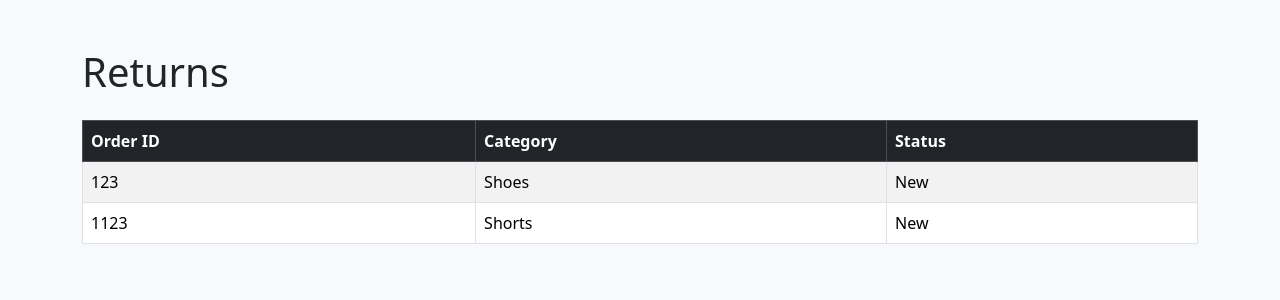
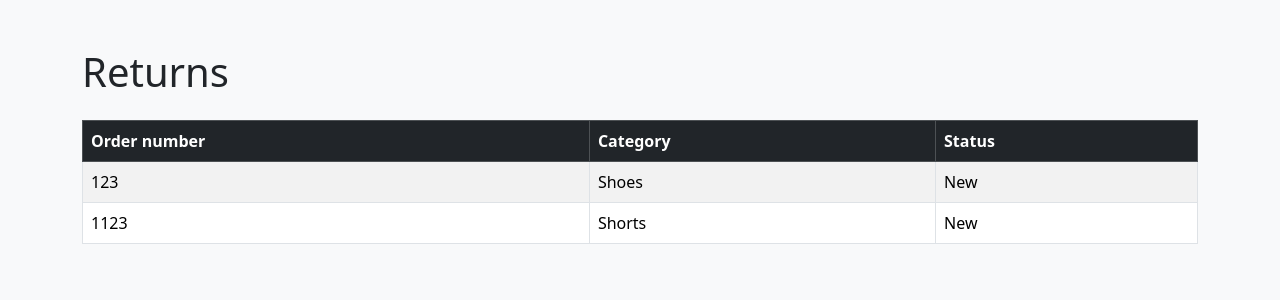
Before and after one commit to facundo-alvarez/ai-refund-system, a Flask app: page /dashboard in a window 1280 px wide. Shown: the top 300 px of the page. Run offline with Flask 3, Linux system fonts and the light colour scheme; data comes from the database, SQL or seed files in the repository.

Commit message:
- Change to order number

```diff
--- a/src/templates/returns.html
+++ b/src/templates/returns.html
@@ -14,7 +14,7 @@
     <table class="table table-striped table-bordered">
         <thead class="table-dark">
             <tr>
-                <th>Order ID</th>
+                <th>Order number</th>
                 <th>Category</th>
                 <th>Status</th>
             </tr>
--- a/src/templates/upload.html
+++ b/src/templates/upload.html
@@ -18,7 +18,7 @@
         <form action="/upload" method="POST" enctype="multipart/form-data">
 
             <div class="mb-3">
-                <label class="form-label">Order ID</label>
+                <label class="form-label">Order number</label>
                 <input type="text" name="order_id" class="form-control" placeholder="Enter Order ID" required>
             </div>
 
```
